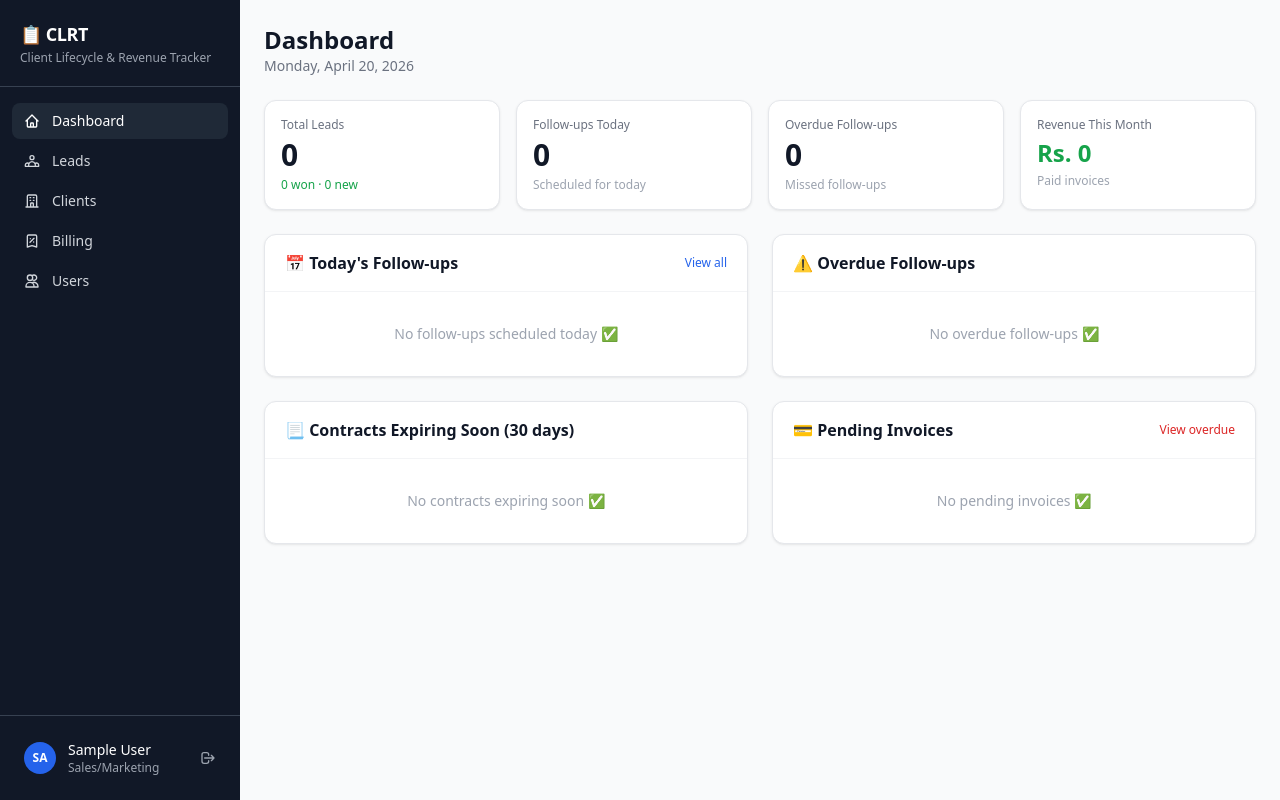
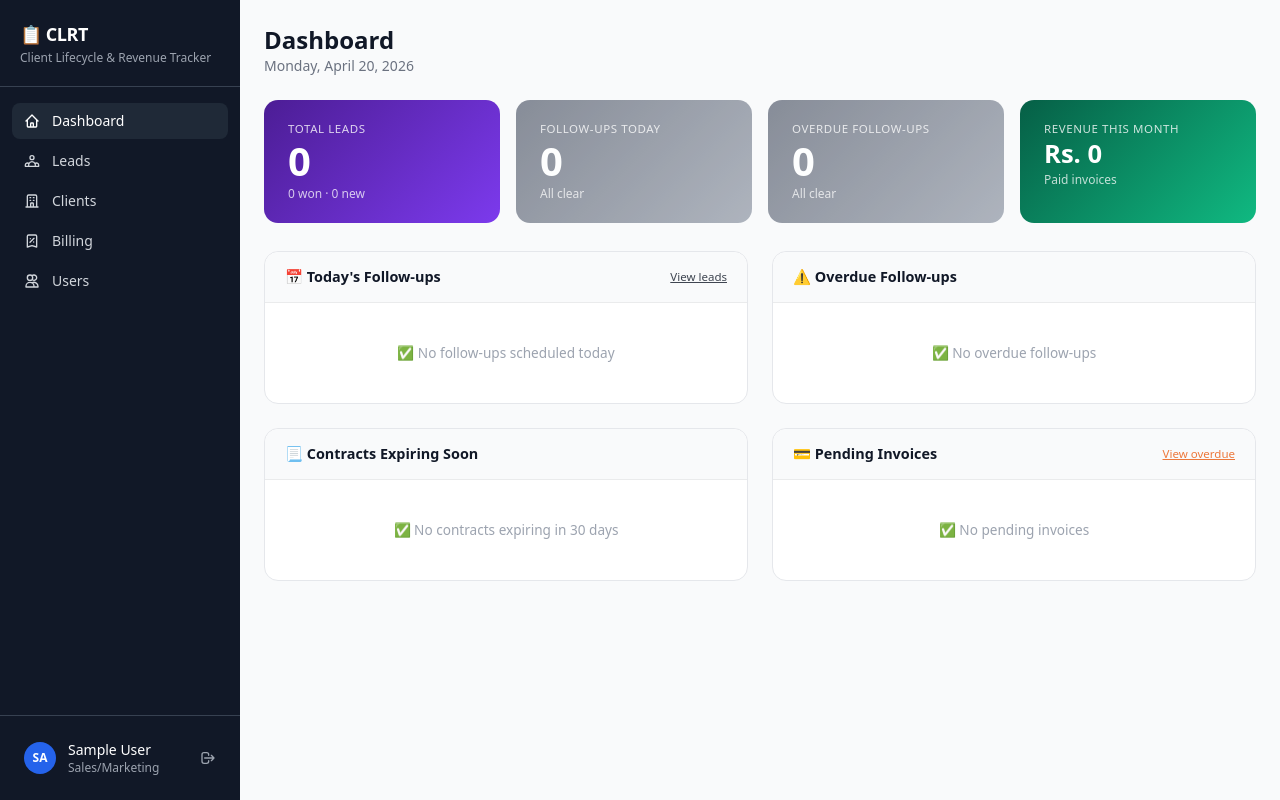
Before and after one commit to ashim888/clrt, a Django app: page / in a window 1280 px wide. Run offline with Django 5.2, Linux system fonts and the light colour scheme; the visitor is signed in with stand-in values (Sample User, id 1); data comes from the database, SQL or seed files in the repository; data that the repository does not hold is empty; some libraries are stand-ins or nearby versions.

Commit message:
colors and due listings

```diff
--- a/dashboard/views.py
+++ b/dashboard/views.py
@@ -18,7 +18,7 @@ def dashboard(request):
 
     overdue_followups = Activity.objects.filter(
         next_follow_up_date__lt=today,
-        lead__status__in=["new", "contacted", "demo", "negotiation"]
+        next_follow_up_date__isnull=False,
     ).select_related("lead").order_by("next_follow_up_date")
 
     # Contracts expiring in 30 days
--- a/templates/dashboard/dashboard.html
+++ b/templates/dashboard/dashboard.html
@@ -1,119 +1,193 @@
 {% extends "base.html" %}
 {% block title %}Dashboard{% endblock %}
 {% block nav_dashboard %}bg-gray-800 text-white{% endblock %}
+
 {% block content %}
-<div class="mb-6">
+<style>
+  /* Stat cards */
+  .stat-card { border-radius: .875rem; padding: 1.25rem 1.5rem; color: #fff; }
+  .stat-card .stat-label  { font-size: .72rem; font-weight: 500; opacity: .8; text-transform: uppercase; letter-spacing: .05em; }
+  .stat-card .stat-number { font-size: 2.5rem; font-weight: 800; line-height: 1; margin: .25rem 0; }
+  .stat-card .stat-sub    { font-size: .75rem; opacity: .75; }
+
+  /* Section headers */
+  .section-header {
+    display: flex; align-items: center; justify-content: space-between;
+    padding: .875rem 1.25rem;
+    border-bottom: 1px solid rgba(0,0,0,.06);
+    border-radius: .875rem .875rem 0 0;
+  }
+  .section-header h2 { font-size: .9rem; font-weight: 700; display:flex; align-items:center; gap:.5rem; }
+  .section-header a  { font-size: .72rem; font-weight: 500; opacity: .8; text-decoration: underline; }
+
+  /* Alert sections */
+  .alert-section       { border-radius: .875rem; overflow: hidden; border: 1.5px solid; }
+  .alert-section.blue   { border-color: #93c5fd; background:#eff6ff; }
+  .alert-section.red    { border-color: #fca5a5; background:#fff5f5; }
+  .alert-section.amber  { border-color: #fcd34d; background:#fffbeb; }
+  .alert-section.orange { border-color: #fdba74; background:#fff7ed; }
+  .alert-section.gray   { border-color: #e5e7eb; background:#fff; }
+
+  .alert-section.blue   .section-header { background:#2563eb; color:#fff; }
+  .alert-section.red    .section-header { background:#dc2626; color:#fff; }
+  .alert-section.amber  .section-header { background:#d97706; color:#fff; }
+  .alert-section.orange .section-header { background:#ea580c; color:#fff; }
+  .alert-section.gray   .section-header { background:#f9fafb; color:#111827; }
+
+  /* Alert rows */
+  .alert-row { display:flex; align-items:center; justify-content:space-between; padding:.7rem 1.25rem; }
+  .alert-section.blue   .alert-row { border-bottom:1px solid #bfdbfe; }
+  .alert-section.red    .alert-row { border-bottom:1px solid #fecaca; }
+  .alert-section.amber  .alert-row { border-bottom:1px solid #fde68a; }
+  .alert-section.orange .alert-row { border-bottom:1px solid #fed7aa; }
+  .alert-section.gray   .alert-row { border-bottom:1px solid #f3f4f6; }
+  .alert-row:last-child { border-bottom: none; }
+
+  .alert-section.blue   .alert-row:hover { background:#dbeafe; }
+  .alert-section.red    .alert-row:hover { background:#fee2e2; }
+  .alert-section.amber  .alert-row:hover { background:#fef3c7; }
+  .alert-section.orange .alert-row:hover { background:#ffedd5; }
+  .alert-section.gray   .alert-row:hover { background:#f9fafb; }
+
+  .alert-row .row-title { font-size:.85rem; font-weight:600; color:#111827; }
+  .alert-row .row-title:hover { text-decoration:underline; }
+  .alert-row .row-sub   { font-size:.72rem; color:#6b7280; margin-top:1px; }
+
+  .alert-pill {
+    font-size:.68rem; font-weight:700; letter-spacing:.04em;
+    padding:3px 10px; border-radius:999px; white-space:nowrap; text-transform:uppercase;
+  }
+  .pill-blue  { background:#2563eb; color:#fff; }
+  .pill-red   { background:#dc2626; color:#fff; }
+  .pill-amber { background:#d97706; color:#fff; }
+  .pill-orange { background:#ea580c; color:#fff; }
+  .pill-red-soft   { background:#fee2e2; color:#b91c1c; }
+  .pill-amber-soft { background:#fef3c7; color:#92400e; }
+
+  .empty-state { padding: 2.5rem 1rem; text-align:center; font-size:.85rem; }
+  .alert-section.blue   .empty-state { color:#3b82f6; }
+  .alert-section.red    .empty-state { color:#ef4444; }
+  .alert-section.amber  .empty-state { color:#f59e0b; }
+  .alert-section.orange .empty-state { color:#f97316; }
+  .alert-section.gray   .empty-state { color:#9ca3af; }
+</style>
+
+<div class="flex items-center justify-between mb-6">
+  <div>
     <h1 class="text-2xl font-bold text-gray-900">Dashboard</h1>
     <p class="text-gray-500 text-sm">{{ today|date:"l, F j, Y" }}</p>
   </div>
+</div>
 
   <!-- Stats Row -->
-<div class="grid grid-cols-2 lg:grid-cols-4 gap-4 mb-6">
-  <div class="card p-4">
-    <p class="text-xs text-gray-500 mb-1">Total Leads</p>
-    <p class="text-3xl font-bold text-gray-900">{{ lead_stats.total }}</p>
-    <p class="text-xs text-green-600 mt-1">{{ lead_stats.won }} won · {{ lead_stats.new }} new</p>
+<div class="grid grid-cols-2 lg:grid-cols-4 gap-4 mb-7">
+  <div class="stat-card" style="background:linear-gradient(135deg,#4c1d95,#7c3aed);">
+    <p class="stat-label">Total Leads</p>
+    <p class="stat-number">{{ lead_stats.total }}</p>
+    <p class="stat-sub">{{ lead_stats.won }} won &middot; {{ lead_stats.new }} new</p>
   </div>
-  <div class="card p-4 {% if todays_followups %}border-blue-300{% endif %}">
-    <p class="text-xs text-gray-500 mb-1">Follow-ups Today</p>
-    <p class="text-3xl font-bold {% if todays_followups %}text-blue-600{% else %}text-gray-900{% endif %}">{{ todays_followups|length }}</p>
-    <p class="text-xs text-gray-400 mt-1">Scheduled for today</p>
+  <div class="stat-card {% if todays_followups %}{% else %}opacity-80{% endif %}"
+    style="background:{% if todays_followups %}linear-gradient(135deg,#0e7490,#06b6d4){% else %}linear-gradient(135deg,#6b7280,#9ca3af){% endif %}">
+    <p class="stat-label">Follow-ups Today</p>
+    <p class="stat-number">{{ todays_followups|length }}</p>
+    <p class="stat-sub">{% if todays_followups %}Needs your attention{% else %}All clear{% endif %}</p>
   </div>
-  <div class="card p-4 {% if overdue_followups %}border-orange-300{% endif %}">
-    <p class="text-xs text-gray-500 mb-1">Overdue Follow-ups</p>
-    <p class="text-3xl font-bold {% if overdue_followups %}text-orange-600{% else %}text-gray-900{% endif %}">{{ overdue_followups|length }}</p>
-    <p class="text-xs text-gray-400 mt-1">Missed follow-ups</p>
+  <div class="stat-card {% if overdue_followups %}{% else %}opacity-80{% endif %}"
+    style="background:{% if overdue_followups %}linear-gradient(135deg,#991b1b,#ef4444){% else %}linear-gradient(135deg,#6b7280,#9ca3af){% endif %}">
+    <p class="stat-label">Overdue Follow-ups</p>
+    <p class="stat-number">{{ overdue_followups|length }}</p>
+    <p class="stat-sub">{% if overdue_followups %}Action required{% else %}All clear{% endif %}</p>
   </div>
-  <div class="card p-4">
-    <p class="text-xs text-gray-500 mb-1">Revenue This Month</p>
-    <p class="text-2xl font-bold text-green-600">Rs. {{ revenue_month|floatformat:0 }}</p>
-    <p class="text-xs text-gray-400 mt-1">Paid invoices</p>
+  <div class="stat-card" style="background:linear-gradient(135deg,#065f46,#10b981);">
+    <p class="stat-label">Revenue This Month</p>
+    <p class="stat-number" style="font-size:1.6rem;">Rs. {{ revenue_month|floatformat:0 }}</p>
+    <p class="stat-sub">Paid invoices</p>
   </div>
 </div>
 
 <div class="grid lg:grid-cols-2 gap-6">
+
   <!-- Today's Follow-ups -->
-  <div class="card">
-    <div class="px-5 py-4 border-b border-gray-100 flex items-center justify-between">
-      <h2 class="font-semibold text-gray-900">&#x1F4C5; Today's Follow-ups</h2>
-      <a href="/leads/?followup=today" class="text-xs text-blue-600 hover:underline">View all</a>
+  <div class="alert-section {% if todays_followups %}blue{% else %}gray{% endif %}">
+    <div class="section-header">
+      <h2>📅 Today's Follow-ups
+        {% if todays_followups %}<span style="background:rgba(255,255,255,.25);border-radius:999px;padding:1px 9px;font-size:.72rem;">{{ todays_followups|length }}</span>{% endif %}
+      </h2>
+      <a href="/leads/">View leads</a>
     </div>
-    <ul class="divide-y divide-gray-50">
     {% for a in todays_followups %}
-      <li class="px-5 py-3 flex items-center justify-between">
+    <div class="alert-row">
       <div>
-          <a href="{% url "leads:lead_detail" a.lead.pk %}" class="font-medium text-sm text-gray-900 hover:text-blue-600">{{ a.lead.organization_name }}</a>
-          <p class="text-xs text-gray-400">{{ a.get_type_display }}</p>
+        <a href="{% url "leads:lead_detail" a.lead.pk %}" class="row-title">{{ a.lead.organization_name }}</a>
+        <p class="row-sub">{{ a.get_type_display }}{% if a.notes %} · {{ a.notes|truncatechars:45 }}{% endif %}</p>
       </div>
-        <span class="badge bg-blue-100 text-blue-700">Today</span>
-      </li>
+      <span class="alert-pill pill-blue">Today</span>
+    </div>
     {% empty %}
-      <li class="px-5 py-8 text-center text-sm text-gray-400">No follow-ups scheduled today &#x2705;</li>
+    <div class="empty-state">✅ No follow-ups scheduled today</div>
     {% endfor %}
-    </ul>
   </div>
 
   <!-- Overdue Follow-ups -->
-  <div class="card">
-    <div class="px-5 py-4 border-b border-gray-100 flex items-center justify-between">
-      <h2 class="font-semibold text-gray-900">&#x26A0;&#xFE0F; Overdue Follow-ups</h2>
+  <div class="alert-section {% if overdue_followups %}red{% else %}gray{% endif %}">
+    <div class="section-header">
+      <h2>⚠️ Overdue Follow-ups
+        {% if overdue_followups %}<span style="background:rgba(255,255,255,.25);border-radius:999px;padding:1px 9px;font-size:.72rem;">{{ overdue_followups|length }}</span>{% endif %}
+      </h2>
     </div>
-    <ul class="divide-y divide-gray-50">
     {% for a in overdue_followups|slice:":8" %}
-      <li class="px-5 py-3 flex items-center justify-between">
+    <div class="alert-row">
       <div>
-          <a href="{% url "leads:lead_detail" a.lead.pk %}" class="font-medium text-sm text-gray-900 hover:text-blue-600">{{ a.lead.organization_name }}</a>
-          <p class="text-xs text-gray-400">Due: {{ a.next_follow_up_date }}</p>
+        <a href="{% url "leads:lead_detail" a.lead.pk %}" class="row-title">{{ a.lead.organization_name }}</a>
+        <p class="row-sub">Due {{ a.next_follow_up_date }} · {{ a.get_type_display }}</p>
       </div>
-        <span class="badge bg-red-100 text-red-700">Overdue</span>
-      </li>
+      <span class="alert-pill pill-red">Overdue</span>
+    </div>
     {% empty %}
-      <li class="px-5 py-8 text-center text-sm text-gray-400">No overdue follow-ups &#x2705;</li>
+    <div class="empty-state">✅ No overdue follow-ups</div>
     {% endfor %}
-    </ul>
   </div>
 
   <!-- Expiring Contracts -->
-  <div class="card">
-    <div class="px-5 py-4 border-b border-gray-100">
-      <h2 class="font-semibold text-gray-900">&#x1F4C3; Contracts Expiring Soon (30 days)</h2>
+  <div class="alert-section {% if expiring_contracts %}amber{% else %}gray{% endif %}">
+    <div class="section-header">
+      <h2>📃 Contracts Expiring Soon
+        {% if expiring_contracts %}<span style="background:rgba(255,255,255,.25);border-radius:999px;padding:1px 9px;font-size:.72rem;">{{ expiring_contracts|length }}</span>{% endif %}
+      </h2>
     </div>
-    <ul class="divide-y divide-gray-50">
     {% for c in expiring_contracts %}
-      <li class="px-5 py-3 flex items-center justify-between">
+    <div class="alert-row">
       <div>
-          <a href="{% url "clients:contract_detail" c.pk %}" class="font-medium text-sm text-gray-900 hover:text-blue-600">{{ c.contract_title }}</a>
-          <p class="text-xs text-gray-400">{{ c.client }} · expires {{ c.end_date }}</p>
+        <a href="{% url "clients:contract_detail" c.pk %}" class="row-title">{{ c.contract_title }}</a>
+        <p class="row-sub">{{ c.client }} · expires {{ c.end_date }}</p>
       </div>
-        <span class="badge bg-yellow-100 text-yellow-800">{{ c.days_until_expiry }}d left</span>
-      </li>
+      <span class="alert-pill pill-amber">{{ c.days_until_expiry }}d left</span>
+    </div>
     {% empty %}
-      <li class="px-5 py-8 text-center text-sm text-gray-400">No contracts expiring soon &#x2705;</li>
+    <div class="empty-state">✅ No contracts expiring in 30 days</div>
     {% endfor %}
-    </ul>
   </div>
 
   <!-- Pending Invoices -->
-  <div class="card">
-    <div class="px-5 py-4 border-b border-gray-100 flex items-center justify-between">
-      <h2 class="font-semibold text-gray-900">&#x1F4B3; Pending Invoices</h2>
-      <a href="/billing/?status=overdue" class="text-xs text-red-600 hover:underline">View overdue</a>
+  <div class="alert-section {% if pending_invoices %}orange{% else %}gray{% endif %}">
+    <div class="section-header">
+      <h2>💳 Pending Invoices</h2>
+      <a href="/billing/?status=overdue" style="color:{% if pending_invoices %}rgba(255,255,255,.85){% else %}#ea580c{% endif %};">View overdue</a>
     </div>
-    <ul class="divide-y divide-gray-50">
     {% for inv in pending_invoices|slice:":8" %}
-      <li class="px-5 py-3 flex items-center justify-between">
+    <div class="alert-row">
       <div>
-          <a href="{% url "billing:invoice_detail" inv.pk %}" class="font-medium text-sm text-gray-900 hover:text-blue-600">{{ inv.invoice_number }}</a>
-          <p class="text-xs text-gray-400">{{ inv.client }} · Rs. {{ inv.amount|floatformat:0 }} · due {{ inv.due_date }}</p>
+        <a href="{% url "billing:invoice_detail" inv.pk %}" class="row-title">{{ inv.invoice_number }}</a>
+        <p class="row-sub">{{ inv.client }} · Rs. {{ inv.amount|floatformat:0 }} · due {{ inv.due_date }}</p>
       </div>
-        <span class="badge {% if inv.status == "overdue" %}bg-red-100 text-red-700{% else %}bg-yellow-100 text-yellow-800{% endif %}">
+      <span class="alert-pill {% if inv.status == "overdue" %}pill-orange{% else %}pill-amber-soft{% endif %}">
         {{ inv.get_status_display }}
       </span>
-      </li>
+    </div>
     {% empty %}
-      <li class="px-5 py-8 text-center text-sm text-gray-400">No pending invoices &#x2705;</li>
+    <div class="empty-state">✅ No pending invoices</div>
     {% endfor %}
-    </ul>
   </div>
+
 </div>
 {% endblock %}
```
Also changed, not shown: README.md. Lines whose indentation alone changed are shown as unchanged.
